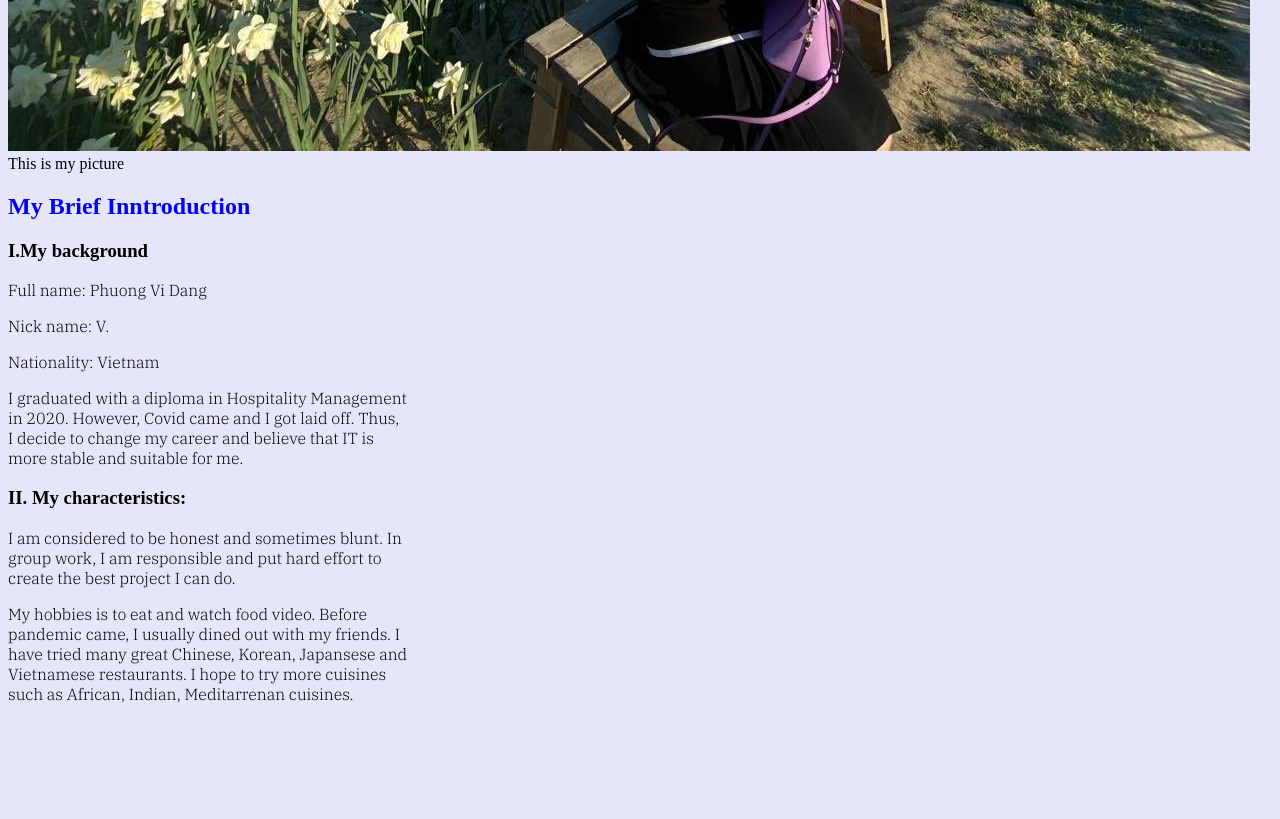
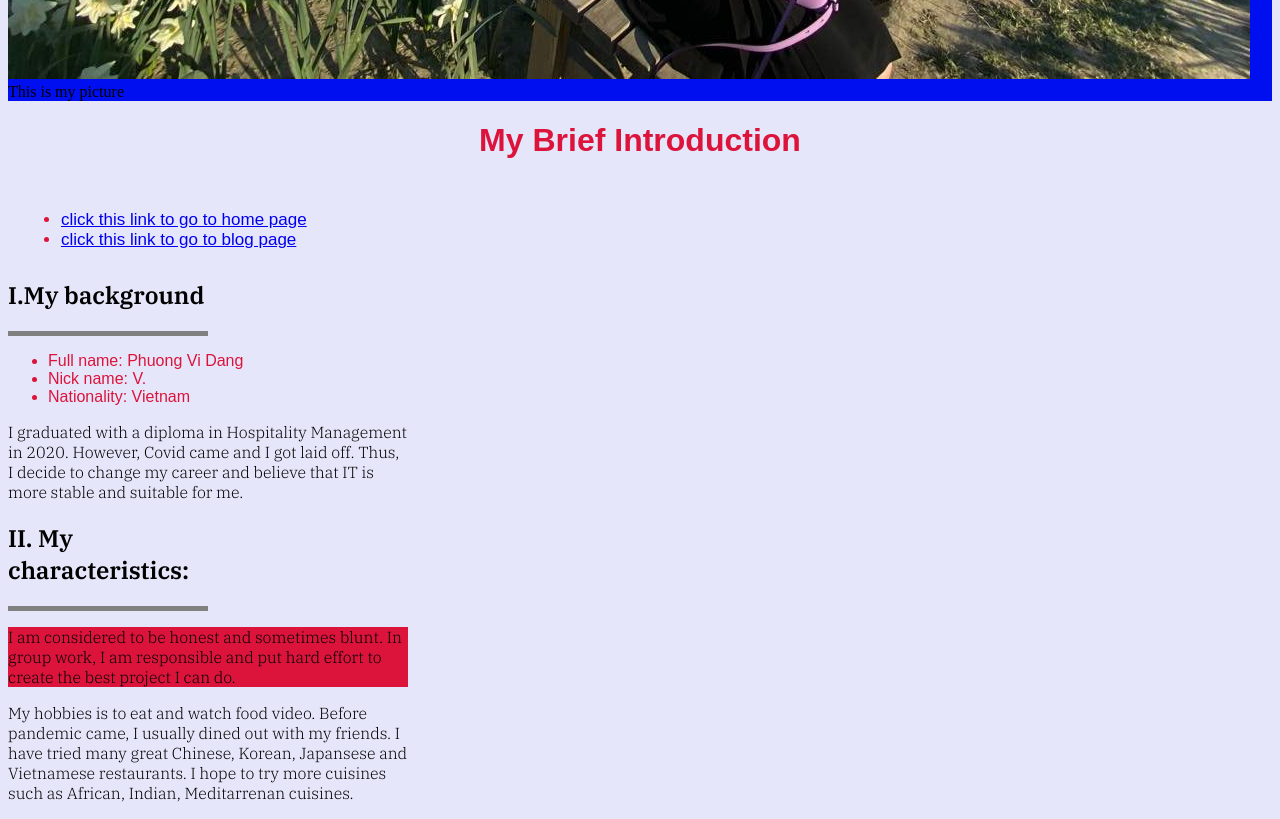
Before and after one commit to phuongvi1512/my_porfolio, a plain HTML site: page about.html in a window 1280 px wide. Shown: the part 860-1679 px from the top of the page. Before the commit the page ends 1580 px from the top, so only its background shows below. Drawn offline with Linux system fonts and the light colour scheme.

Commit message:
add nav bar and links of pages

```diff
--- a/CSS/style.css
+++ b/CSS/style.css
@@ -1,23 +1,43 @@
-
 body {
     background-color:#E6E6FA;
 }
 
-h1 {
+h1, ul {
     color:#DC143C;
     font-family: 'IBM Plex Sans Condensed', sans-serif;
 }
 
-p {
-    color:black;
+h1 {
+    text-align: center;
+}
+
+p, h2, ol {
+    color: #000;
     font-family: 'IBM Plex Serif', serif;
     max-width: 400px;
 }
 
-h2 {
-    color:#0000FF;
+section {
+    max-width: 200px;
+    padding: 0px;
+    border-bottom: 5px solid gray;
+    margin: 0;
 }
 
-image {
-    max-width: 100px;
+div {
+    background-color: #000ff0;
 }
+
+.one {
+    float: left;
+    color: #000;
+    text-align: left;
+    padding: 12px 13px;
+    text-decoration: none;
+    font-size: 17px;
+}
+
+
+.personality {
+    background-color: #DC143C;
+}
--- a/about.html
+++ b/about.html
@@ -13,44 +13,47 @@
 </head>
 
 <body>
-    <h1>
-        My introduction
-    </h1>
-
     <div>
         <img src="images/me.jpg" alt="try to see if it works">
         This is my picture
     </div>
 
+    <main>
+        <h1>
+            My Brief Introduction
+        </h1>
+    </main>
+
+        <topnav class="one">
+            <ul>
+                <li> <a href="index.html"> click this link to go to home page </a> </li>
+                <li> <a href="blog.html"> click this link to go to blog page </a> </li>
+            </ul>
+        </topnav>
+
+    <section>
         <h2>
-        My Brief Inntroduction
+         I.My background
         </h2>
+    </section>
 
-    <h3>
-         I.My background
-    </h3>
-
-    <p>
-        Full name: Phuong Vi Dang
-    </p>
-
-    <p>
-        Nick name: V.
-    </p>
-
-    <p>
-         Nationality: Vietnam
-    </p>
+        <ul>
+            <li>Full name: Phuong Vi Dang</li>
+            <li>Nick name: V. </li>
+            <li>Nationality: Vietnam </li>
+        </ul>
 
         <p>
         I graduated with a diploma in Hospitality Management in 2020. However, Covid came and I got laid off. Thus, I decide to change my career and believe that IT is more stable and suitable for me.
         </p>
 
-    <h3>
+    <section>
+        <h2>
         II. My characteristics:
-    </h3>
+        </h2>
+    </section>
 
-    <p>
+        <p class="personality">
         I am considered to be honest and sometimes blunt. In group work, I am responsible and put hard effort to create the best project I can do.
         </p>
 
@@ -58,6 +61,8 @@
         My hobbies is to eat and watch food video. Before pandemic came, I usually dined out with my friends. I have tried many great Chinese, Korean, Japansese and Vietnamese restaurants. I hope to try more cuisines such as African, Indian, Meditarrenan cuisines.
         </p>
 
+
+
 </body>
 
 </html>
```
Also changed, not shown: blog.html (+12 -1 lines), index.html (+18 -3 lines). Lines whose indentation alone changed are shown as unchanged.
